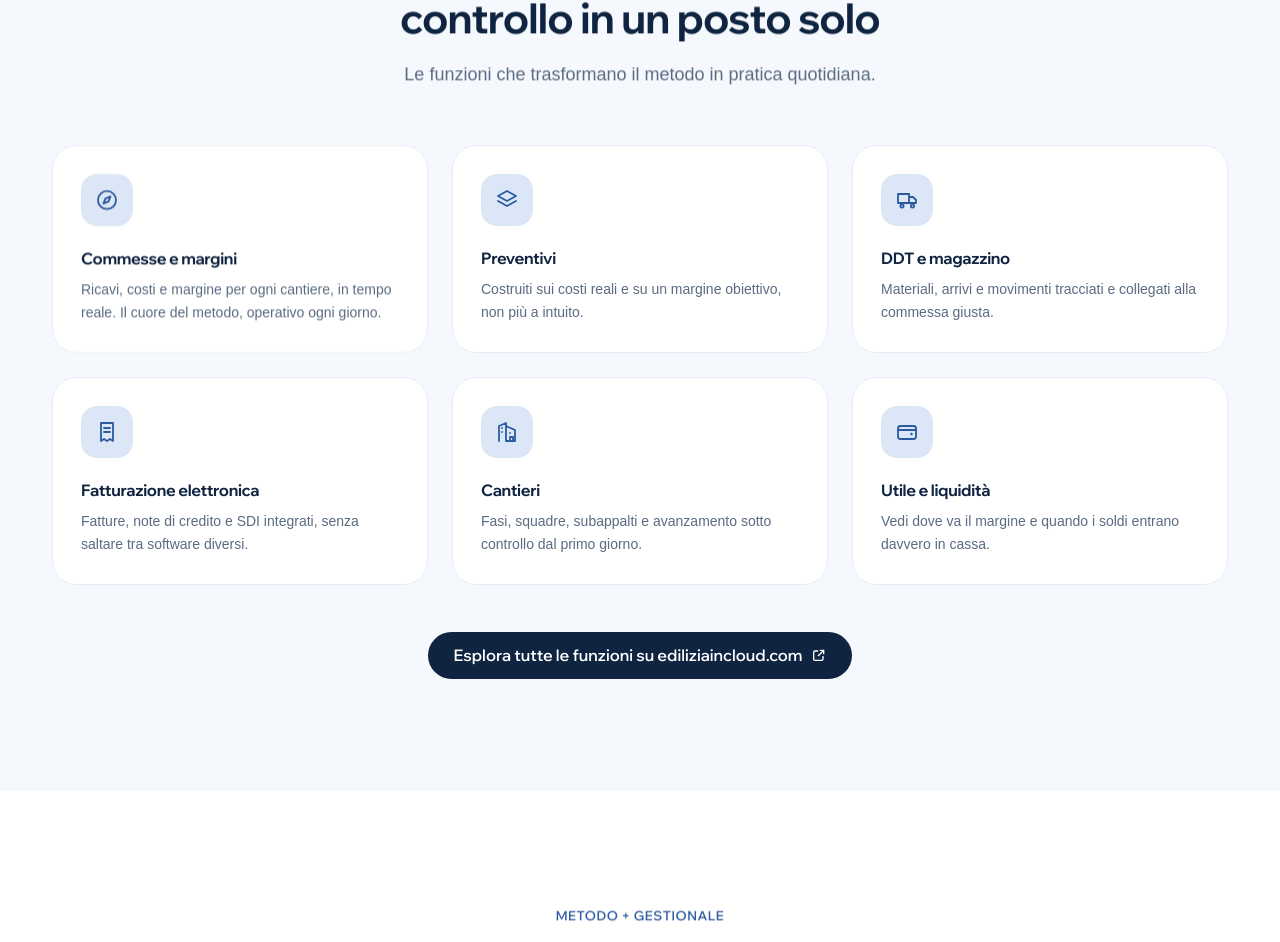
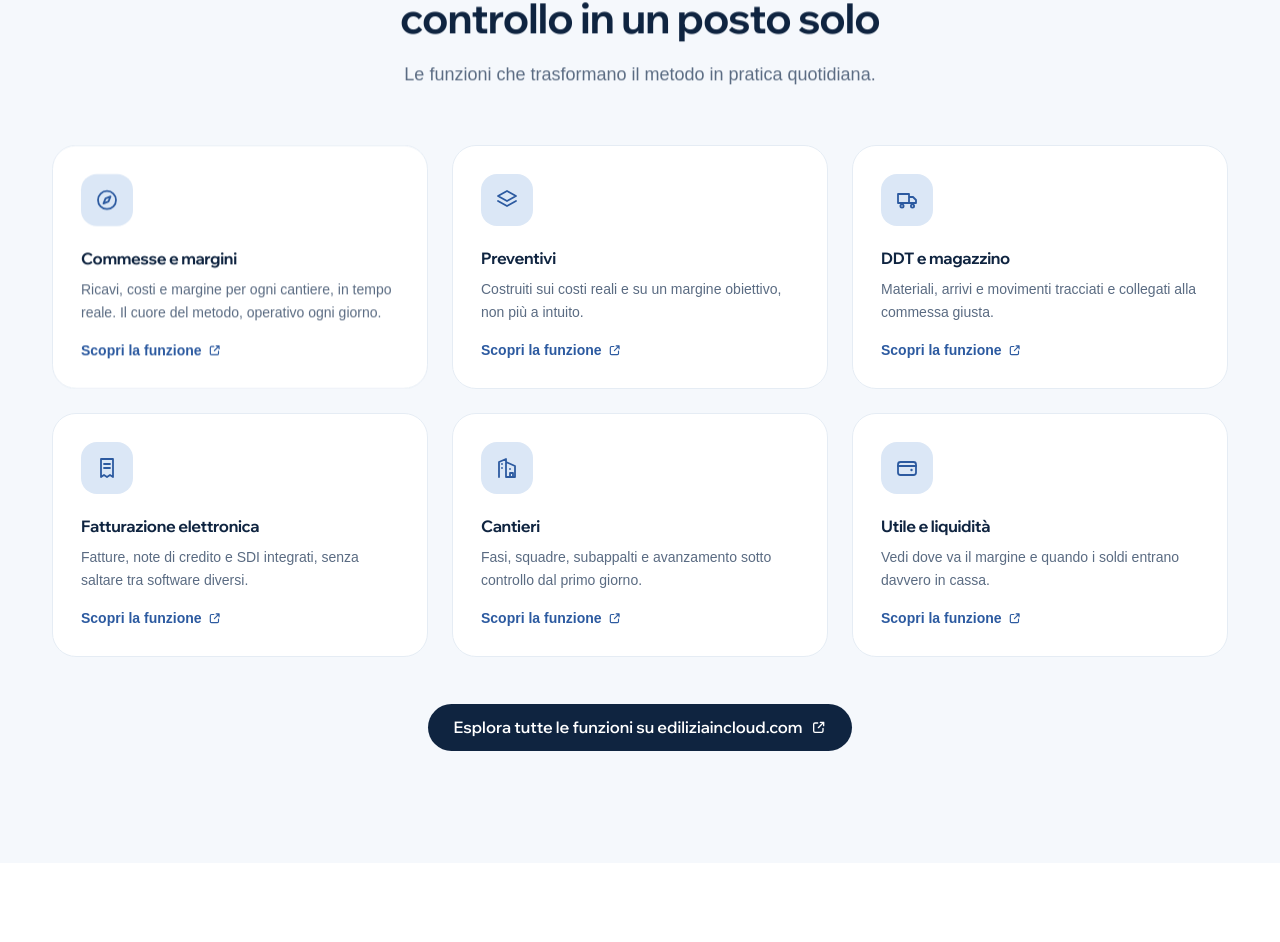
Before and after one commit to Ediliziaio/numeri-in-edilizia, a Next.js app: page /edilizia-in-cloud in a window 1280 px wide. Shown: the part 1341-2283 px from the top of the page. Built offline with nearby package versions, Linux system fonts and the light colour scheme; a web font is replaced by a local one.

Commit message:
Pagina EdiliziaInCloud: le 6 card ora puntano alle pagine funzione specifiche di EiC (margini, preventivi, magazzino, fatturazione, cantieri, cassa) invece della home + micro-CTA 'Scopri la funzione'

```diff
--- a/app/edilizia-in-cloud/page.tsx
+++ b/app/edilizia-in-cloud/page.tsx
@@ -19,13 +19,15 @@ export const metadata: Metadata = {
   alternates: { canonical: "/edilizia-in-cloud" },
 };
 
+const FN = "https://ediliziaincloud.com/funzionalita";
+
 const features = [
-  { icon: IconCompass, t: "Commesse e margini", d: "Ricavi, costi e margine per ogni cantiere, in tempo reale. Il cuore del metodo, operativo ogni giorno." },
-  { icon: IconLayers, t: "Preventivi", d: "Costruiti sui costi reali e su un margine obiettivo, non più a intuito." },
-  { icon: IconTruck, t: "DDT e magazzino", d: "Materiali, arrivi e movimenti tracciati e collegati alla commessa giusta." },
-  { icon: IconReceipt, t: "Fatturazione elettronica", d: "Fatture, note di credito e SDI integrati, senza saltare tra software diversi." },
-  { icon: IconBuilding, t: "Cantieri", d: "Fasi, squadre, subappalti e avanzamento sotto controllo dal primo giorno." },
-  { icon: IconWallet, t: "Utile e liquidità", d: "Vedi dove va il margine e quando i soldi entrano davvero in cassa." },
+  { icon: IconCompass, t: "Commesse e margini", d: "Ricavi, costi e margine per ogni cantiere, in tempo reale. Il cuore del metodo, operativo ogni giorno.", href: `${FN}/margini-cantiere/` },
+  { icon: IconLayers, t: "Preventivi", d: "Costruiti sui costi reali e su un margine obiettivo, non più a intuito.", href: `${FN}/preventivi-edilizia/` },
+  { icon: IconTruck, t: "DDT e magazzino", d: "Materiali, arrivi e movimenti tracciati e collegati alla commessa giusta.", href: `${FN}/magazzino-cantiere/` },
+  { icon: IconReceipt, t: "Fatturazione elettronica", d: "Fatture, note di credito e SDI integrati, senza saltare tra software diversi.", href: `${FN}/fatturazione-elettronica/` },
+  { icon: IconBuilding, t: "Cantieri", d: "Fasi, squadre, subappalti e avanzamento sotto controllo dal primo giorno.", href: `${FN}/gestione-cantieri/` },
+  { icon: IconWallet, t: "Utile e liquidità", d: "Vedi dove va il margine e quando i soldi entrano davvero in cassa.", href: `${FN}/cassa-cantiere/` },
 ];
 
 const faq = [
@@ -124,10 +126,13 @@ export default function EdiliziaInCloudPage() {
           <div className="grid gap-6 md:grid-cols-2 lg:grid-cols-3">
             {features.map((f, i) => (
               <Reveal key={f.t} delay={i * 80}>
-                <a href={eic.url} target="_blank" rel="noopener noreferrer" className="block h-full rounded-[1.5rem] bg-white p-7 border border-line card-hover">
+                <a href={f.href} target="_blank" rel="noopener noreferrer" className="group flex h-full flex-col rounded-[1.5rem] bg-white p-7 border border-line card-hover">
                   <span className="icon-badge"><f.icon /></span>
                   <h3 className="mt-5 font-bold text-navy-900">{f.t}</h3>
                   <p className="mt-2 text-sm text-muted leading-relaxed">{f.d}</p>
+                  <span className="mt-4 inline-flex items-center gap-1.5 text-sm font-semibold text-brand-600 group-hover:gap-2.5 transition-all">
+                    Scopri la funzione <IconExternal className="h-3.5 w-3.5" />
+                  </span>
                 </a>
               </Reveal>
             ))}
```
Also changed, not shown: 1 other file (tests, documents, lock files or other folders).
